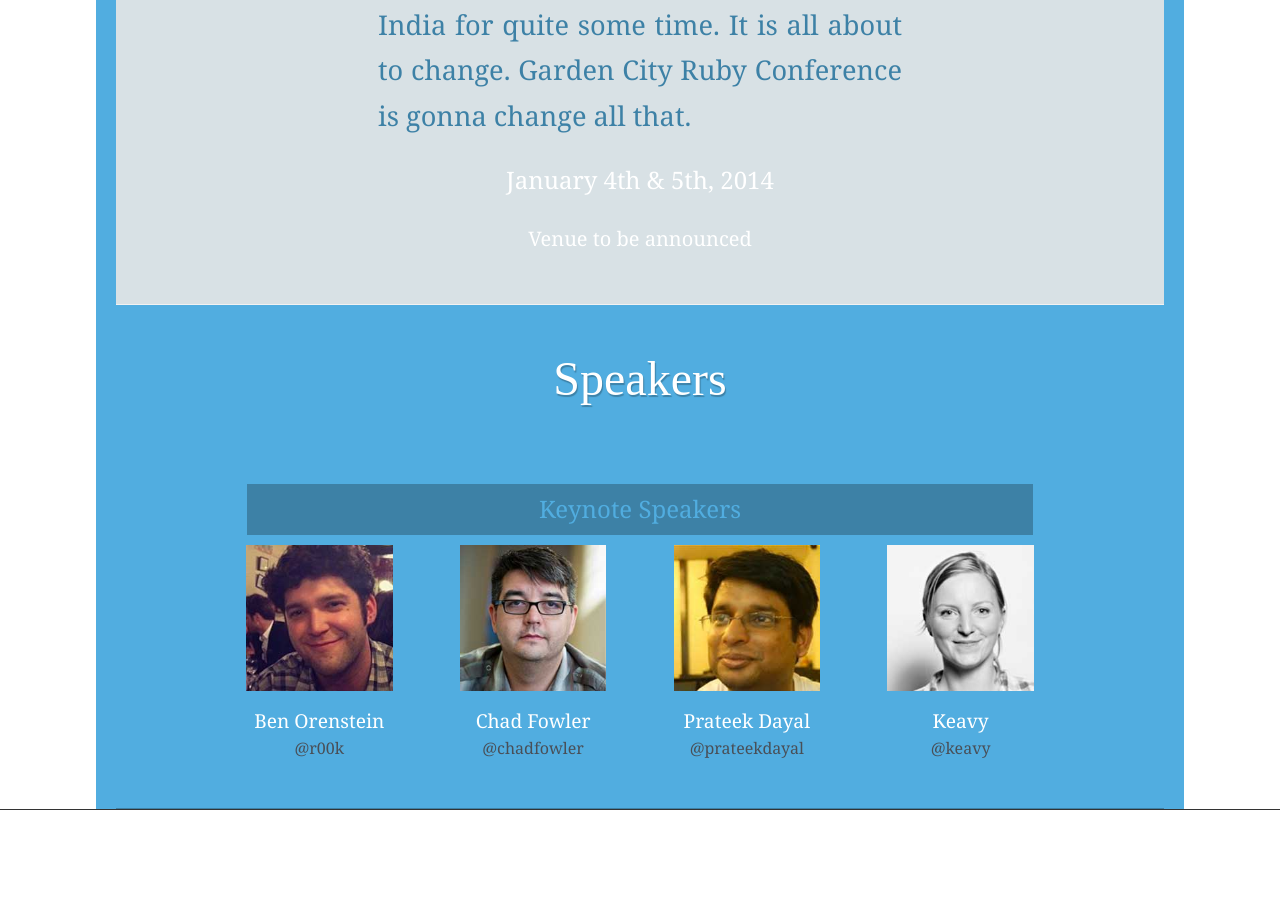
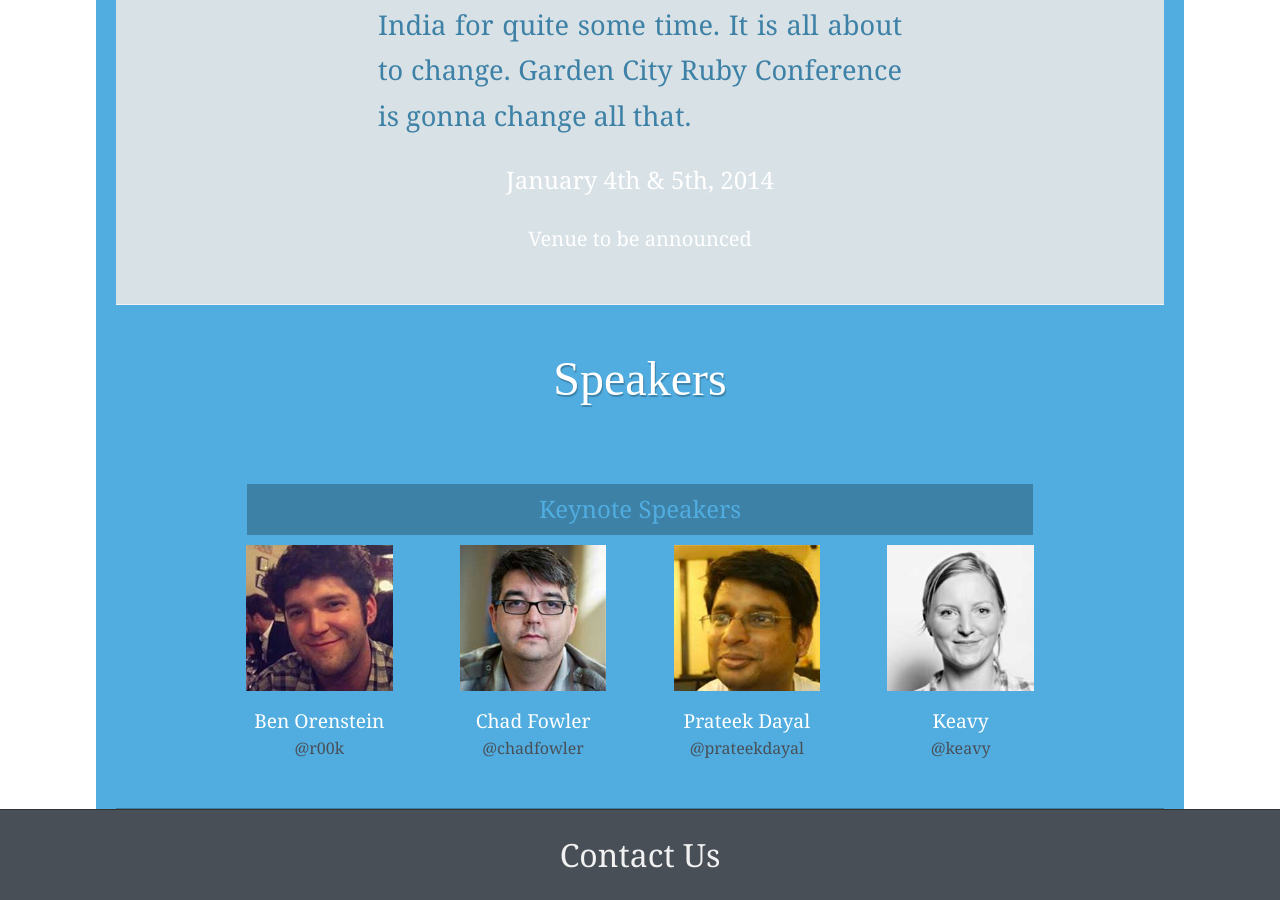
Before and after one commit to GardenCityRuby/GCRC2014, a Jekyll site: the page built from index.html, in a window 1280 px wide and 900 px high, scrolled down 584 px. Built offline with Jekyll 4.4.1, drawn with Linux system fonts in a browser that asks for light colours; nearby versions of some CDN libraries; before the commit the page ends 1394 px from its top, so only the background shows below that.

Commit message:
cleanup footer

```diff
--- a/_includes/footer.html
+++ b/_includes/footer.html
@@ -1,2 +1 @@
-<div id="credit">
-</div><!-- /#credit -->
+<h1>Contact Us</h1>
```
